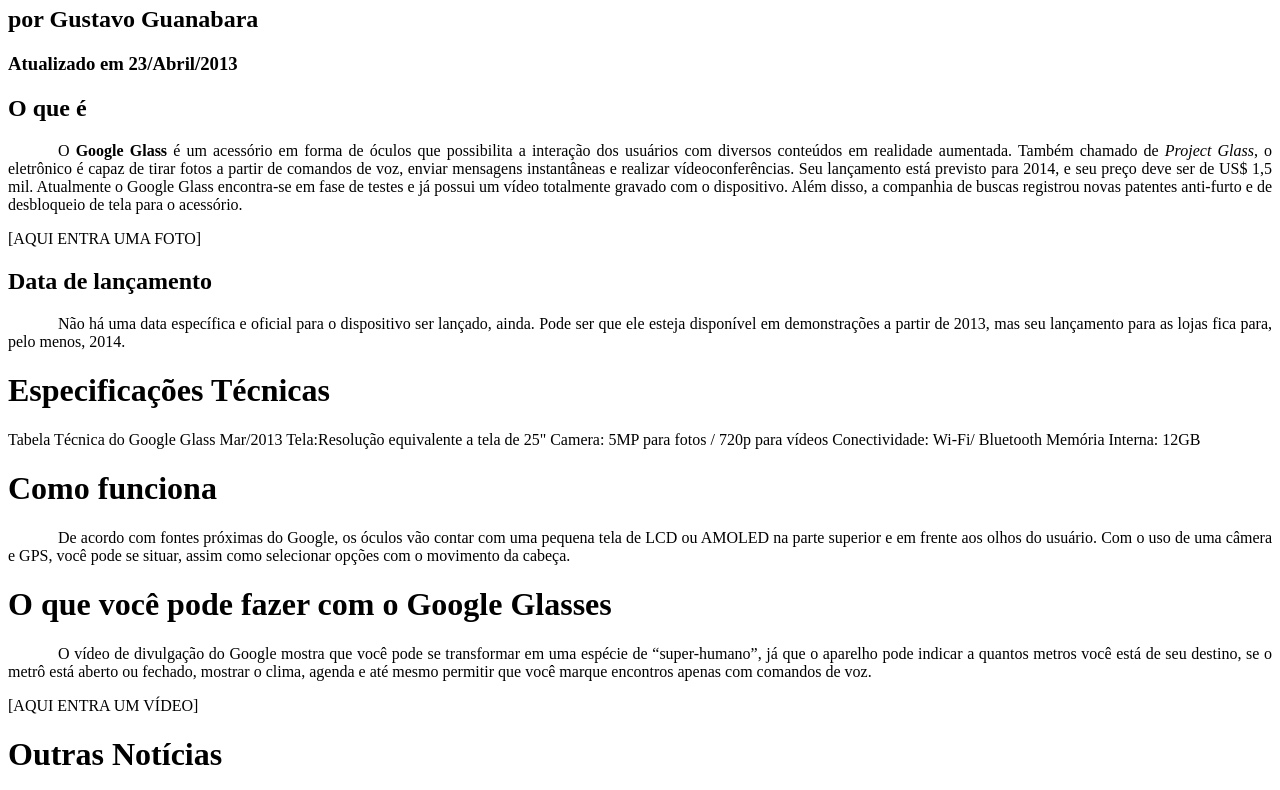
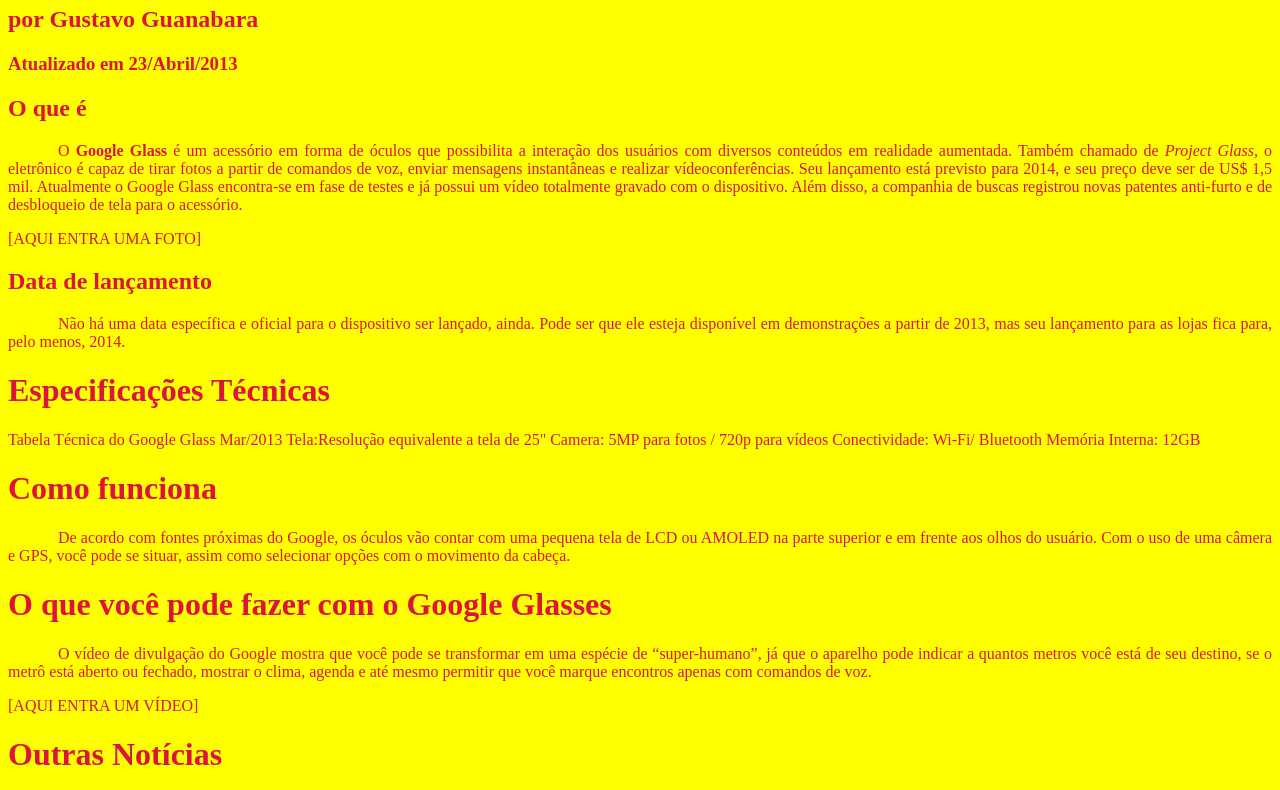
Before and after one commit to evr34/PaginaGoogleGlassHtml5, a plain HTML site: page index.html in a window 1280 px wide. Shown: the part 366-1156 px from the top of the page. Drawn offline with Linux system fonts and the light colour scheme.

Commit message:
Update index.html

```diff
--- a/index.html
+++ b/index.html
@@ -6,6 +6,10 @@
     <meta charset="UTF-8"/>
     <title>Tudo sobre o Google Glass</title>
     <style>
+        body {
+            background-color: yellow;
+            color: crimson;
+        }
         p {
             text-align: justify;
             text-indent: 50px;
```
